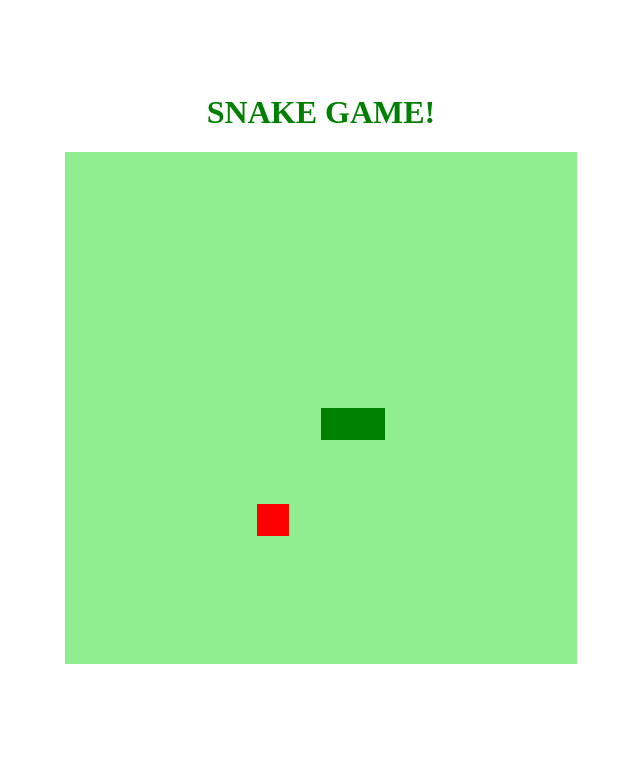
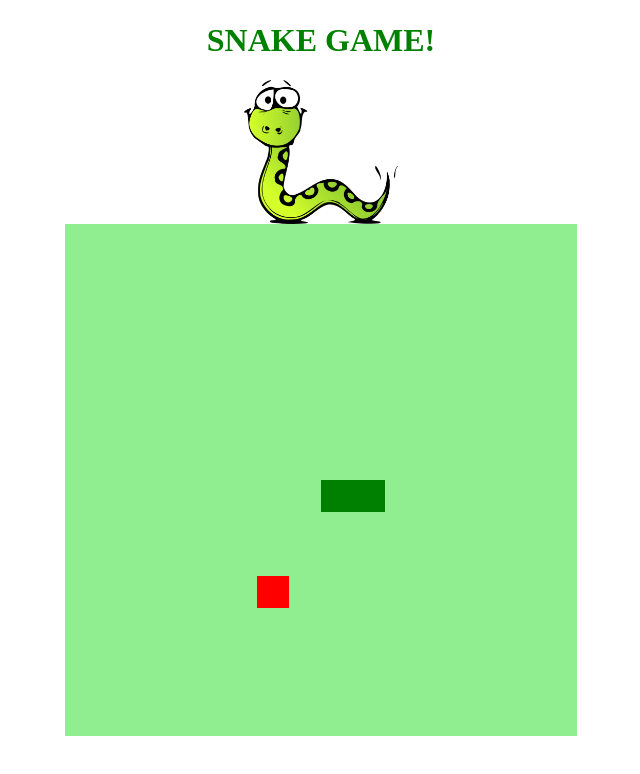
Before and after one commit to Hugoneves7/Jogo-da-Cobrinha, a plain HTML site: page index.html in a window 1280 px wide. Shown: the whole page, without its empty margins (319-959 px from the left). Drawn offline with Linux system fonts and the light colour scheme.

Commit message:
add snake image

```diff
--- a/index.html
+++ b/index.html
@@ -11,6 +11,8 @@
 
 <body>
   <h1>SNAKE GAME!</h1>
+  <img src="cobra.png" height="20%">
+
   <canvas id="snake" width="512" height="512"></canvas>
 
 </body>
```
Also changed, not shown: cobra.png (added).
